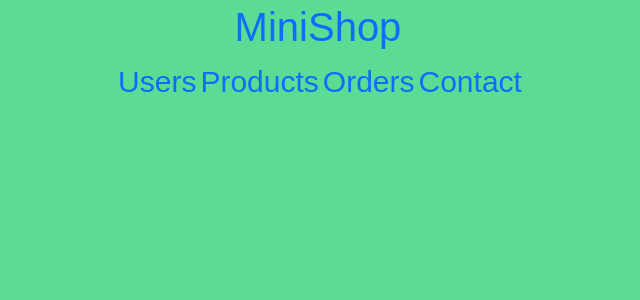
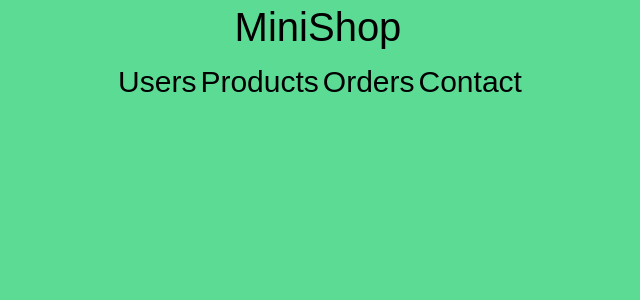
Before and after one commit to YeriAddict/MiniShop, an Angular app: page / in a window 1280 px wide. Shown: the top 300 px of the page, without its empty margins (322-962 px from the left). Built offline with nearby package versions, Linux system fonts and the light colour scheme.

Commit message:
Added info

```diff
--- a/src/index.html
+++ b/src/index.html
@@ -2,7 +2,7 @@
 <html lang="en">
 <head>
   <meta charset="utf-8">
-  <title>Minishop</title>
+  <title>MiniShop</title>
   <base href="/">
   <meta name="viewport" content="width=device-width, initial-scale=1">
   <link rel="icon" type="image/x-icon" href="favicon.ico">
--- a/src/styles.css
+++ b/src/styles.css
@@ -4,6 +4,7 @@
 
 a {
   text-decoration: none;
+  color:black;
 }
 
 body{
```
